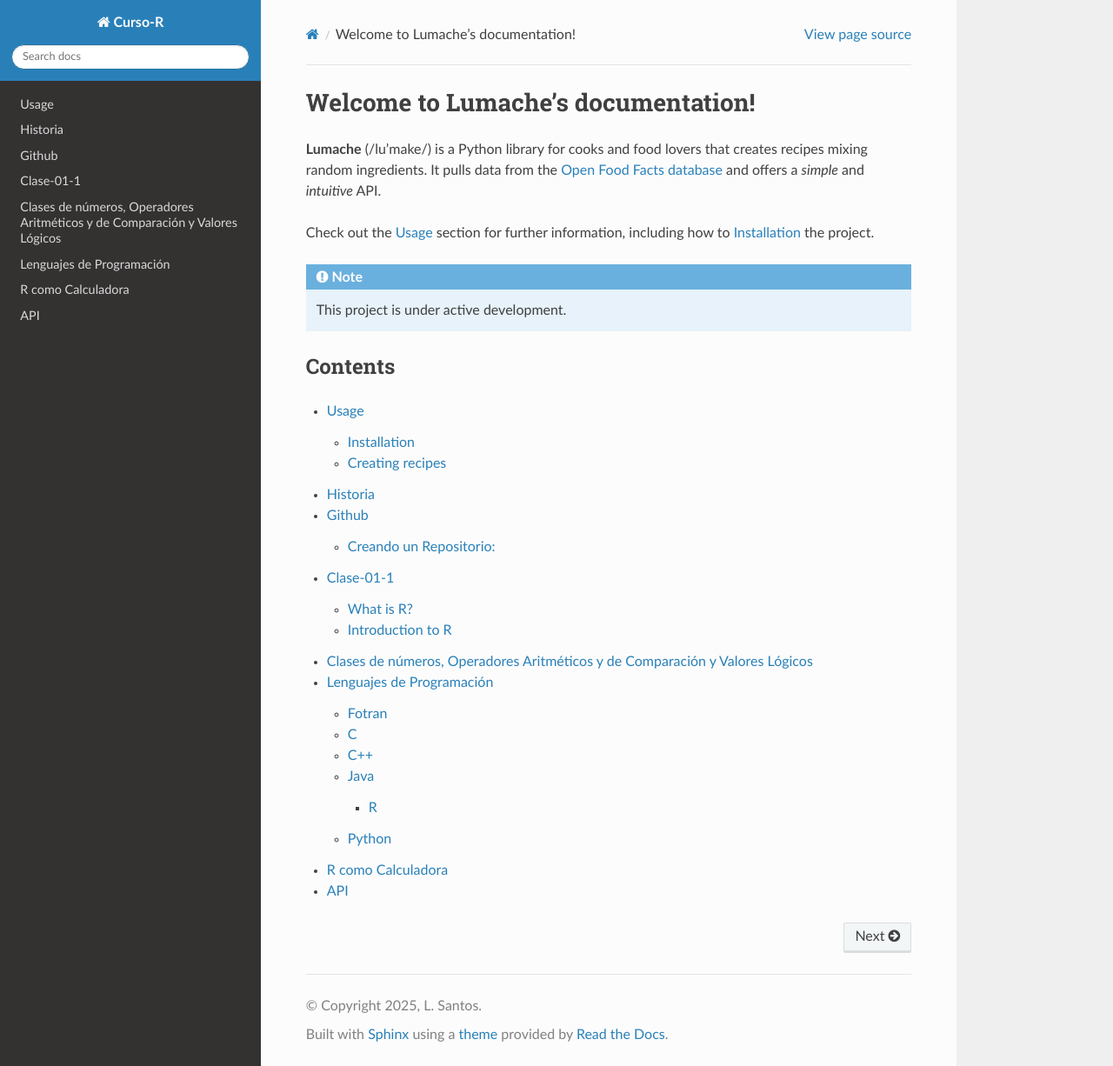
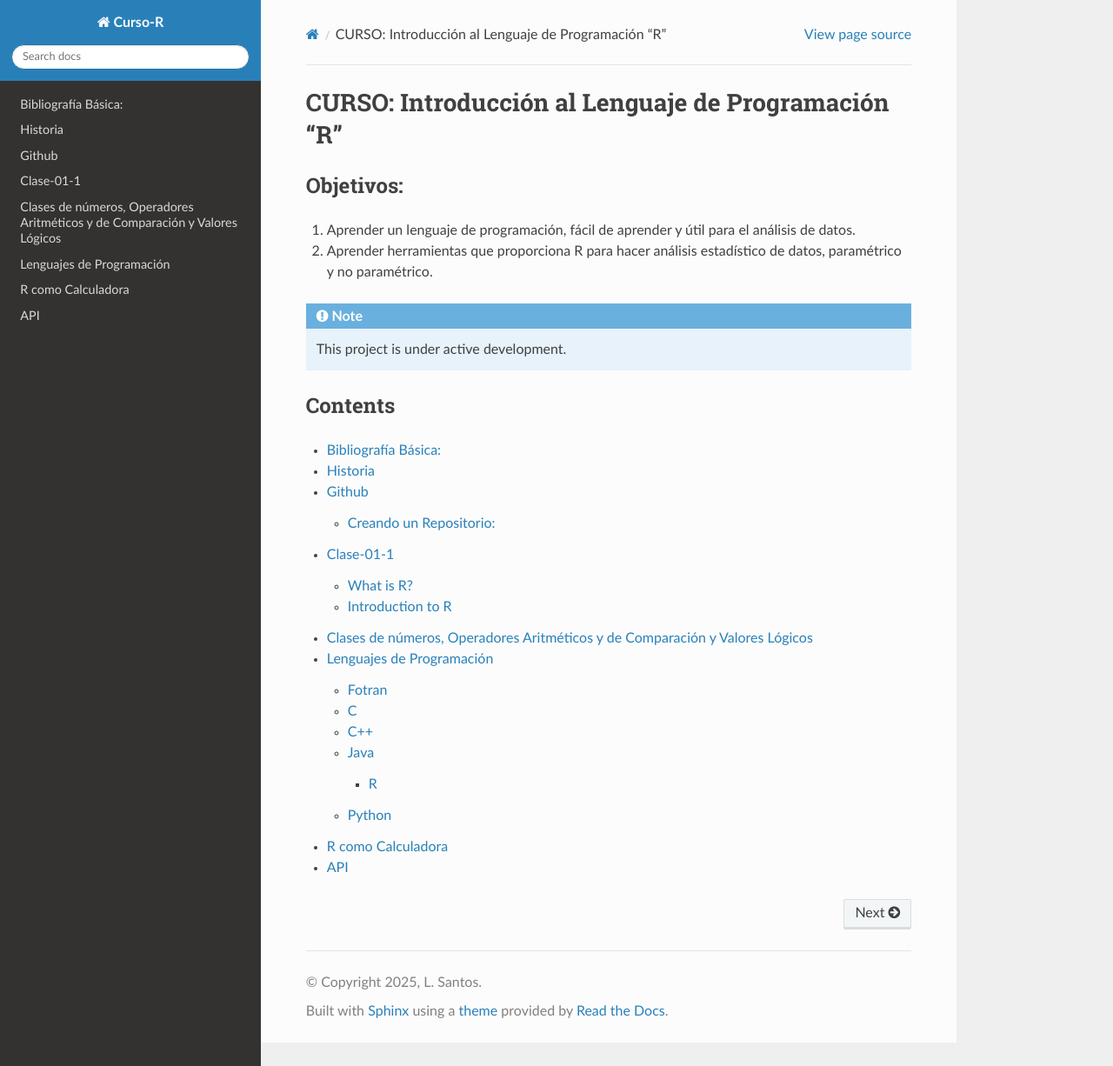
Before and after one commit to matecom57/santosg57-curso-r, a Sphinx documentation site: the page built from docs/source/index.rst, in a window 1280 px wide and 1226 px high. Shown: the whole window at 87% size. Built offline with Sphinx 7.4.7 and the Read the Docs theme 3.1.0, drawn with Linux system fonts in a browser that asks for light colours.

```diff
--- a/docs/source/gitdoc/github-doc.rst
+++ b/docs/source/gitdoc/github-doc.rst
@@ -30,4 +30,4 @@ Creando un Repositorio:
 
 --------------------------------------------------------------
 
-.. image:: git05.png
+.. image:: git04.png
--- a/docs/source/index.rst
+++ b/docs/source/index.rst
@@ -1,13 +1,13 @@
-Welcome to Lumache's documentation!
+CURSO: Introducción al Lenguaje de Programación "R"
 ===================================
 
-**Lumache** (/lu'make/) is a Python library for cooks and food lovers
-that creates recipes mixing random ingredients.
-It pulls data from the `Open Food Facts database <https://world.openfoodfacts.org/>`_
-and offers a *simple* and *intuitive* API.
+Objetivos:
+---------
 
-Check out the :doc:`usage` section for further information, including
-how to :ref:`installation` the project.
+1. Aprender un lenguaje de programación, fácil de aprender y útil para el análisis de datos.
+
+2.  Aprender herramientas que proporciona R para hacer análisis estadístico de datos, paramétrico y no paramétrico.
+
 
 .. note::
 
@@ -18,7 +18,7 @@ Contents
 
 .. toctree::
 
-   usage
+   temario
    historia
    gitdoc/github-doc
    clase-01
```
Also changed, not shown: docs/source/temario.rst (added, +54 -0 lines).
